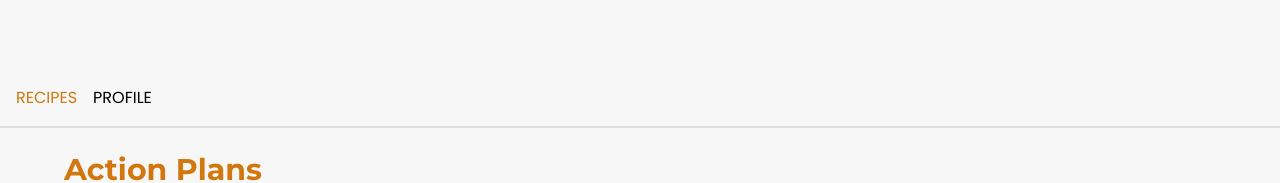
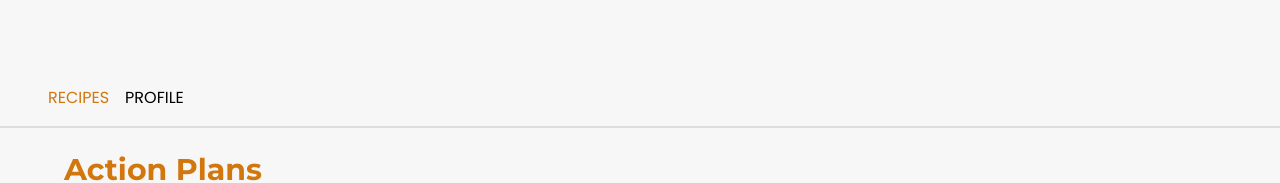
Before and after one commit to AlexisKenAlvarez/digitalkubo, a Next.js app: page /home in a window 1280 px wide. Shown: the part 434-617 px from the top of the page. Built offline with nearby package versions, Linux system fonts and the light colour scheme; no server answers.

Commit message:
added container in dashnav

```diff
--- a/src/components/DashNav.tsx
+++ b/src/components/DashNav.tsx
@@ -19,7 +19,7 @@ const DashNav = () => {
     },
   ];
   return (
-    <div className="w-full flex flex-row border-b-2 border-black/10">
+    <div className="w-full flex flex-row border-b-2 border-black/10 container">
       <div className="flex gap-x-4 p-4 ">
         {dashLink.map((items, i) => {
           return (
```
